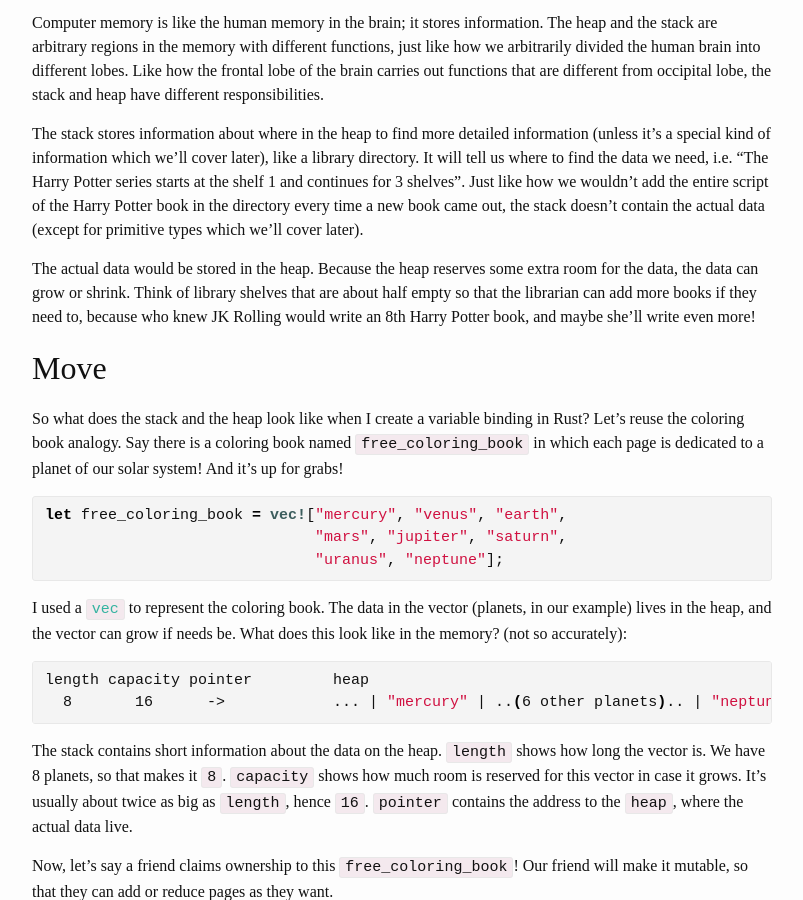
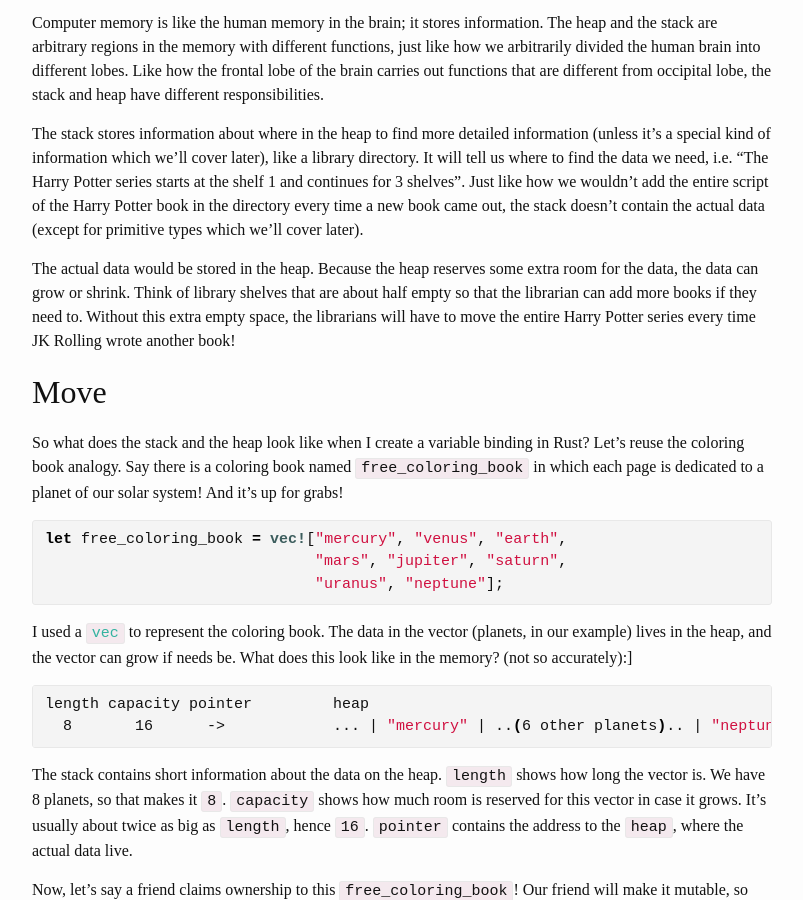
Before and after one commit to jeenalee/blog, a Jekyll site: the page built from _posts/2016-08-18-move-copy-clone.md, in a window 1280 px wide and 900 px high, scrolled down 597 px. Shown: the whole window, without its empty margins (238-1041 px from the left). Built offline with Jekyll 4.4.1, drawn with Linux system fonts in a browser that asks for light colours; some web fonts are replaced.

Commit message:
Fix some analogy and add space around code

```diff
--- a/_posts/2016-08-18-move-copy-clone.md
+++ b/_posts/2016-08-18-move-copy-clone.md
@@ -16,38 +16,48 @@ Computer memory is like the human memory in the brain; it stores information. Th
 
 The stack stores information about where in the heap to find more detailed information (unless it's a special kind of information which we'll cover later), like a library directory. It will tell us where to find the data we need, i.e. "The Harry Potter series starts at the shelf 1 and continues for 3 shelves". Just like how we wouldn't add the entire script of the Harry Potter book in the directory every time a new book came out, the stack doesn't contain the actual data (except for primitive types which we'll cover later).
 
-The actual data would be stored in the heap. Because the heap reserves some extra room for the data, the data can grow or shrink. Think of library shelves that are about half empty so that the librarian can add more books if they need to, because who knew JK Rolling would write an 8th Harry Potter book, and maybe she'll write even more!
+The actual data would be stored in the heap. Because the heap reserves some extra room for the data, the data can grow or shrink. Think of library shelves that are about half empty so that the librarian can add more books if they need to. Without this extra empty space, the librarians will have to move the entire Harry Potter series every time JK Rolling wrote another book!
 
 ## Move
 So what does the stack and the heap look like when I create a variable binding in Rust? Let's reuse the coloring book analogy. Say there is a coloring book named `free_coloring_book` in which each page is dedicated to a planet of our solar system! And it's up for grabs!
+
 {% highlight rust %}
 let free_coloring_book = vec!["mercury", "venus", "earth",
                               "mars", "jupiter", "saturn",
                               "uranus", "neptune"];
 {% endhighlight %}
-I used a [`vec`](https://doc.rust-lang.org/book/vectors.html) to represent the coloring book. The data in the vector (planets, in our example) lives in the heap, and the vector can grow if needs be. What does this look like in the memory? (not so accurately):
+
+I used a [`vec`](https://doc.rust-lang.org/book/vectors.html) to represent the coloring book. The data in the vector (planets, in our example) lives in the heap, and the vector can grow if needs be. What does this look like in the memory? (not so accurately):]
+
 {% highlight bash %}
 length capacity pointer         heap
   8       16      ->            ... | "mercury" | ..(6 other planets).. | "neptune" | ...
 {% endhighlight %}
+
 The stack contains short information about the data on the heap. `length` shows how long the vector is. We have 8 planets, so that makes it `8`. `capacity` shows how much room is reserved for this vector in case it grows. It's usually about twice as big as `length`, hence `16`. `pointer` contains the address to the `heap`, where the actual data live.
 
 Now, let's say a friend claims ownership to this `free_coloring_book`! Our friend will make it mutable, so that they can add or reduce pages as they want.
+
 {% highlight rust %}
 let mut friends_coloring_book = free_coloring_book;
 {% endhighlight %}
 
 What would this look like in the memory?
+
 {% highlight bash %}
 length capacity pointer         heap
   8       16      ->              ... | "mercury" | ..(6 other planets).. | "neptune" | ...
   8       16      (not usuable)
 {% endhighlight %}
+
 `free_coloring_book` is no longer accessible and the Rust compiler would tell us if we tried to access it.
+
 {% highlight rust %}
 println!("Free coloring book looks like:\n {:?}", free_coloring_book);
 {% endhighlight %}
+
 [Link to code](https://is.gd/cZIzFU) and the compiler's message:
+
 {% highlight console %}
 error: use of moved value: `free_coloring_book` [--explain E0382]
  --> <anon>:7:53
@@ -60,28 +70,34 @@ error: use of moved value: `free_coloring_book` [--explain E0382]
 {% endhighlight %}
 
 It's because the value of `free_coloring_book` *moved* to `friends_coloring_book`. And we can see that `friends_coloring_book` is totally accessible!:
+
 {% highlight rust %}
 println!("Our friend's coloring book looks like: {:?}", friends_coloring_book);
 {% endhighlight %}
+
 [Link to code](https://is.gd/SC86Xx) and its output:
+
 {% highlight console %}
 Our friend's coloring book looks like:
  ["mercury", "venus", "earth", "mars", "jupiter", "saturn", "uranus", "neptune"]
 {% endhighlight %}
 
 Upon flipping through the pages of the coloring book, our friend gets disappointed that the coloring book missed out on pluto. So they decide to add pluto to their coloring book. Because the coloring book is a vector, they can add a page pretty easily:
+
 {% highlight rust %}
 friends_coloring_book.push("pluto");
 println!("Our friend's coloring book after adding pluto: \n {:?}", friends_coloring_book);
 {% endhighlight %}
 
 [Link to code](https://is.gd/39wUoj) and its output:
+
 {% highlight console %}
 Our friend's coloring book after adding pluto:
  ["mercury", "venus", "earth", "mars", "jupiter", "saturn", "uranus", "neptune", "pluto"]
 {% endhighlight %}
 
 What would happen in the memory?
+
 {% highlight console %}
 length capacity pointer         heap
   9       16      ->              ... | "mercury" | ..(6 other planets).. | "neptune" | "pluto" | ...
@@ -103,13 +119,16 @@ length capacity pointer         heap
   9       16      ->              ... | "mercury" | ..(6 other planets).. | "neptune" | "pluto" | ...
   9??     16      (not usuable)
 {% endhighlight %}
+
 When the data is cloned, it creates an exactly identical copy of the data that is independent of the original data. You argue that pluto is a dwarf planet, and should not be on a coloring book of planets. So you remove the last element (`"pluto"`) from `my_coloring_book`. What happens?
+
 {% highlight rust %}
 my_coloring_book.pop();
 
 println!("My coloring book after removing pluto:\n {:?}", my_coloring_book);
 println!("Our friend's coloring book:\n {:?}", friends_coloring_book);
 {% endhighlight %}
+
 [Link to code](https://is.gd/YKtK4c) and its output:
 
 {% highlight console %}
@@ -120,6 +139,7 @@ Our friend's coloring book:
 {% endhighlight %}
 
 `my_coloring_book` and `friends_coloring_book` are different! They are independent of each other, and that's why they are both accessible by `println!`.
+
 {% highlight console %}
 length capacity pointer         heap
   8       16      ->              ... | "mercury" | ..(6 other planets).. | "neptune" | "pluto" | ...
@@ -131,6 +151,7 @@ Now, the data in the heap still includes `"pluto"`, but the length pointer on th
 
 ## Copy
 Things work slightly different with [primitive types](https://doc.rust-lang.org/book/primitive-types.html). When the ownership of a primitive type is "moved" to a different binding, a separate *copy* actually gets created, and the ownership isn't moved! This is because primitive types (which include numeric values and string) implement a `Copy` trait, and their actual data live in the stack! Let's see what this means. In my [previous blog post](http://localhost:4000/2016/08/15/sharing-coloring-books-in-rust.html), I wrote:
+
 {% highlight rust %}
 fn main() {
     let mut x = 5;
@@ -144,12 +165,15 @@ fn main() {
 {% endhighlight %}
 
 The reason the compiler was able to print both `x` and `y` is that `x` and `y` are different. Unlike with vectors in which case the value moved, when the compiler sees `let mut y = x;`, it creates `y` as a separate copy of `x`. What does this look like in the stack? Let's visualize it:
+
 {% highlight console %}
   value    name
     5        y
     5        x
 {% endhighlight %}
+
 And when `y` increments by `1`:
+
 {% highlight console %}
   value    name
     6        y
@@ -157,6 +181,7 @@ And when `y` increments by `1`:
 {% endhighlight %}
 
 When we create a reference, like we did in the previous blog post:
+
 {% highlight rust %}
 let mut x = 5;
 let mut y = &x;
@@ -169,11 +194,13 @@ let mut y = &x;
 {% endhighlight %}
 
 So when you make a change like `y += 1`, it would look like:
+
 {% highlight console %}
   value    name
     <-       y
     6        x
 {% endhighlight %}
+
 Interesting! By incrementing `y`, `x`'s data was in fact modified.
 
 Let's go back to the question I started with: why do seasoned rustaceans strongly prefer borrowing over cloning or copying variables? It's because by borrowing instead of cloning or copying, you can save potentially a huge amount of memory space!
```
